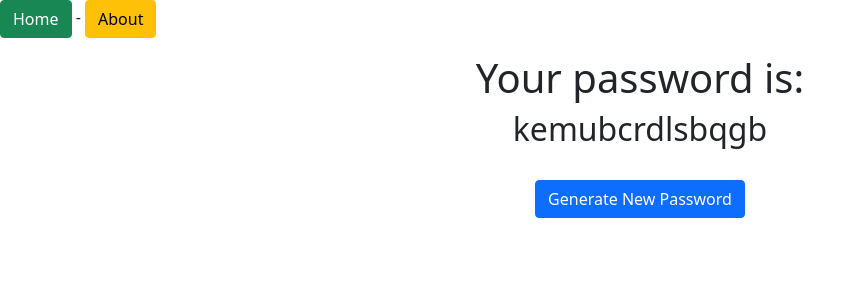
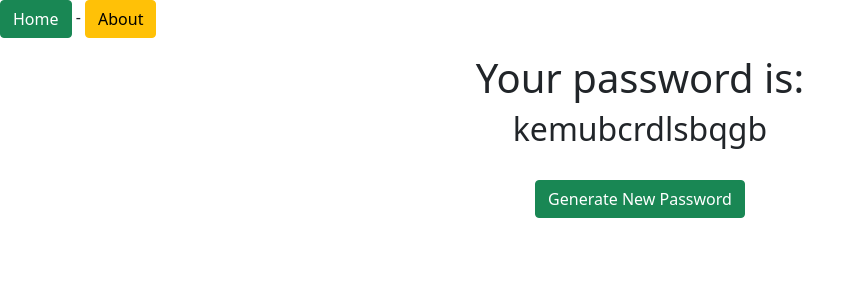
Before and after one commit to arunjnadar/password-generator, a Django app: page /password/ in a window 1280 px wide. Shown: the top 300 px of the page, without its empty margins (0-865 px from the left). Run offline with Django 3.2, Linux system fonts and the light colour scheme.

Commit message:
Changed password.html file

```diff
--- a/password_generators/templates/password_generators/password.html
+++ b/password_generators/templates/password_generators/password.html
@@ -6,7 +6,7 @@
     <h2>{{ password }}</h2>
     <br>
     <P>
-        <a href="{{ request.get_full_path }}" class="btn btn-primary">Generate New Password</a>
+        <a href="{{ request.get_full_path }}" class="btn btn-success">Generate New Password</a>
     </P>
 </div>
 {% endblock content %}
```
